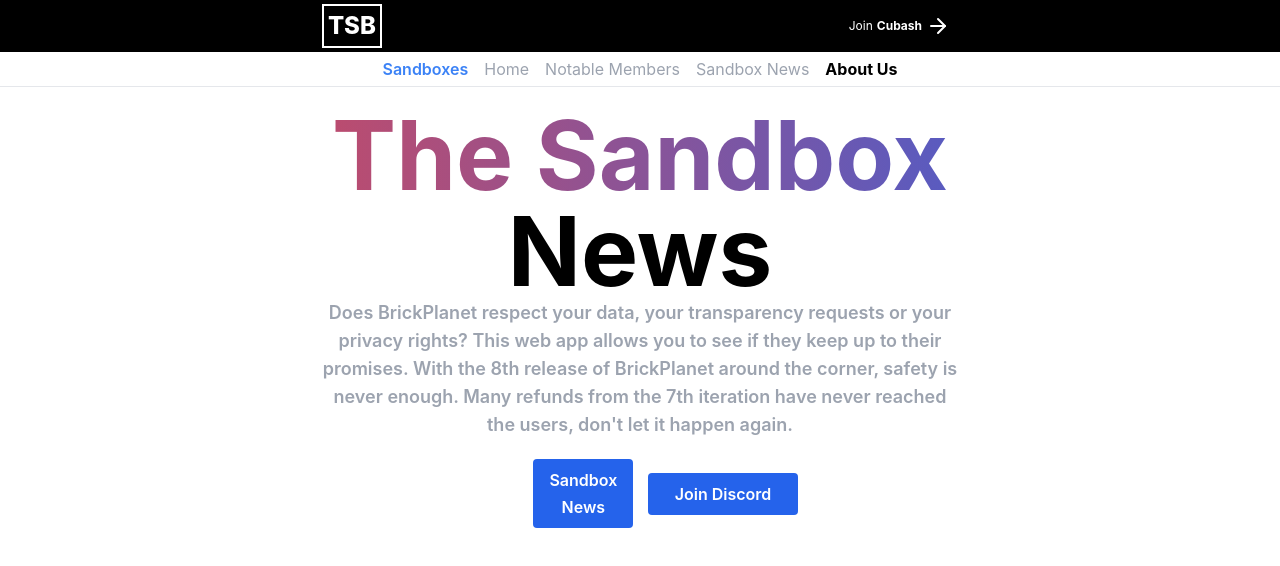
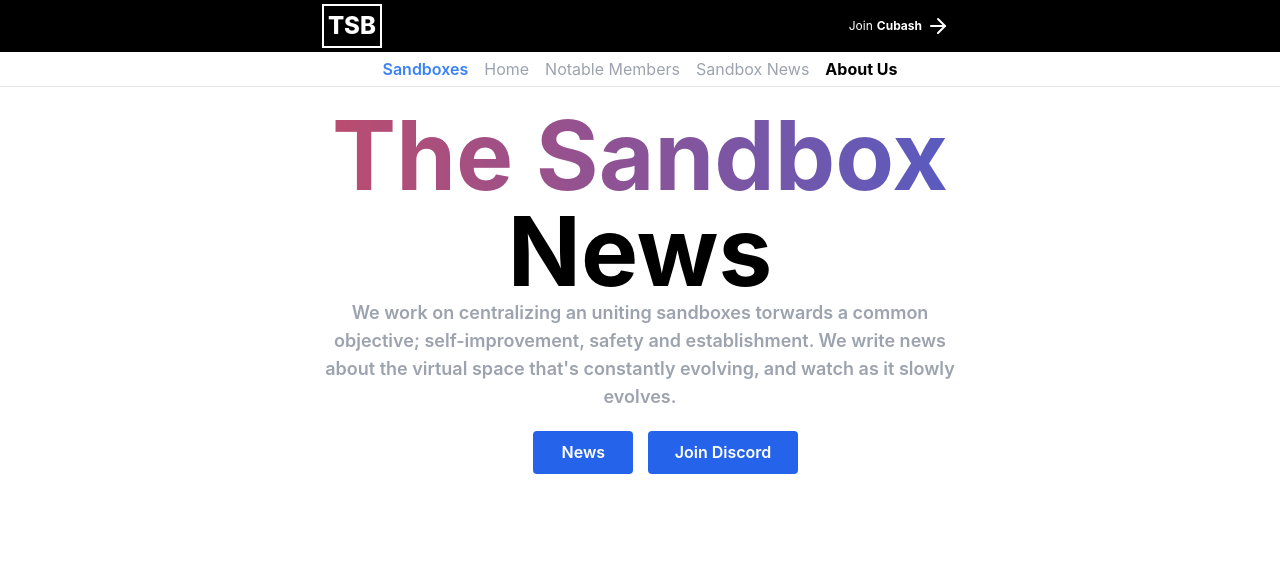
Before and after one commit to Weeabo-Inc/The-Sandbox-Now, a Next.js app: page / in a window 1280 px wide. Shown: the top 566 px of the page. Built offline with nearby package versions, Linux system fonts and the light colour scheme.

Commit message:
feat: my best description ever
Im crying

```diff
--- a/pages/index.tsx
+++ b/pages/index.tsx
@@ -8,11 +8,11 @@
         <div>News</div>
       </div>
 
-      <div className=' text-center xl:w-2/4 mx-auto text-gray-400  font-semibold text-lg'>Does <span>BrickPlanet</span> respect your data, your transparency requests or your privacy rights? This web app allows you to see if they keep up to their promises. With the 8th release of BrickPlanet around the corner, safety is never enough. Many refunds from the 7th iteration have never reached the users, don&apos;t let it happen again.</div>
+      <div className=' text-center xl:w-2/4 mx-auto text-gray-400  font-semibold text-lg'>We work on centralizing an uniting sandboxes torwards a common objective; self-improvement, safety and establishment. We write news about the virtual space that's constantly evolving, and watch as it slowly evolves.</div>
       <div className='grid grid-cols-2 xl:w-1/6 mx-auto items-center gap-4 justify-center'>
         <Link href="/news">
           <button className='mt-5 bg-blue-600 rounded w-[100px] mx-auto text-center p-2 text-white font-semibold'>
-            Sandbox News
+            News
           </button>
         </Link>
         <Link href="https://discord.gg/87jwQT38zN">
```
